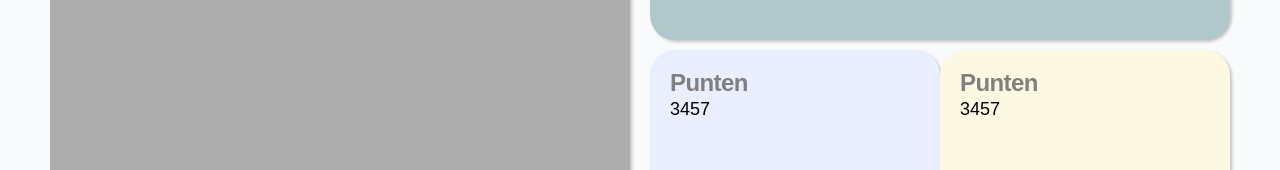
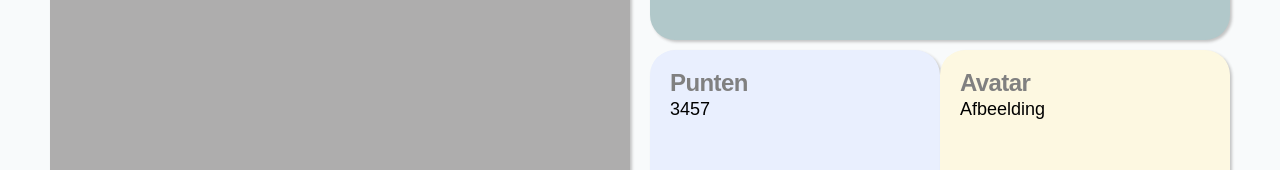
Before and after one commit to rikvermeulen/SmartLiving, a React (Create React App) app: page / in a window 1280 px wide. Shown: the part 370-540 px from the top of the page. Built offline with nearby package versions, Linux system fonts and the light colour scheme.

Commit message:
type fouten

```diff
--- a/src/components/Tiles.js
+++ b/src/components/Tiles.js
@@ -16,14 +16,14 @@ const Tiles = () => {
                 <div className="tilesInnerContainer">
                     <div className="tile4x4" id="tile4x4Left">
                         <div>
-                        <h2>Punten</h2>
-                        <p>3457</p>
+                            <h2>Punten</h2>
+                            <p>3457</p>
                         </div>
                     </div>
                     <div className="tile4x4" id="tile4x4Right">
-                    <div>
-                        <h2>Punten</h2>
-                        <p>3457</p>
+                        <div>
+                            <h2>Avatar</h2>
+                            <p>Afbeelding</p>
                         </div>
                     </div>
                 </div>
```
